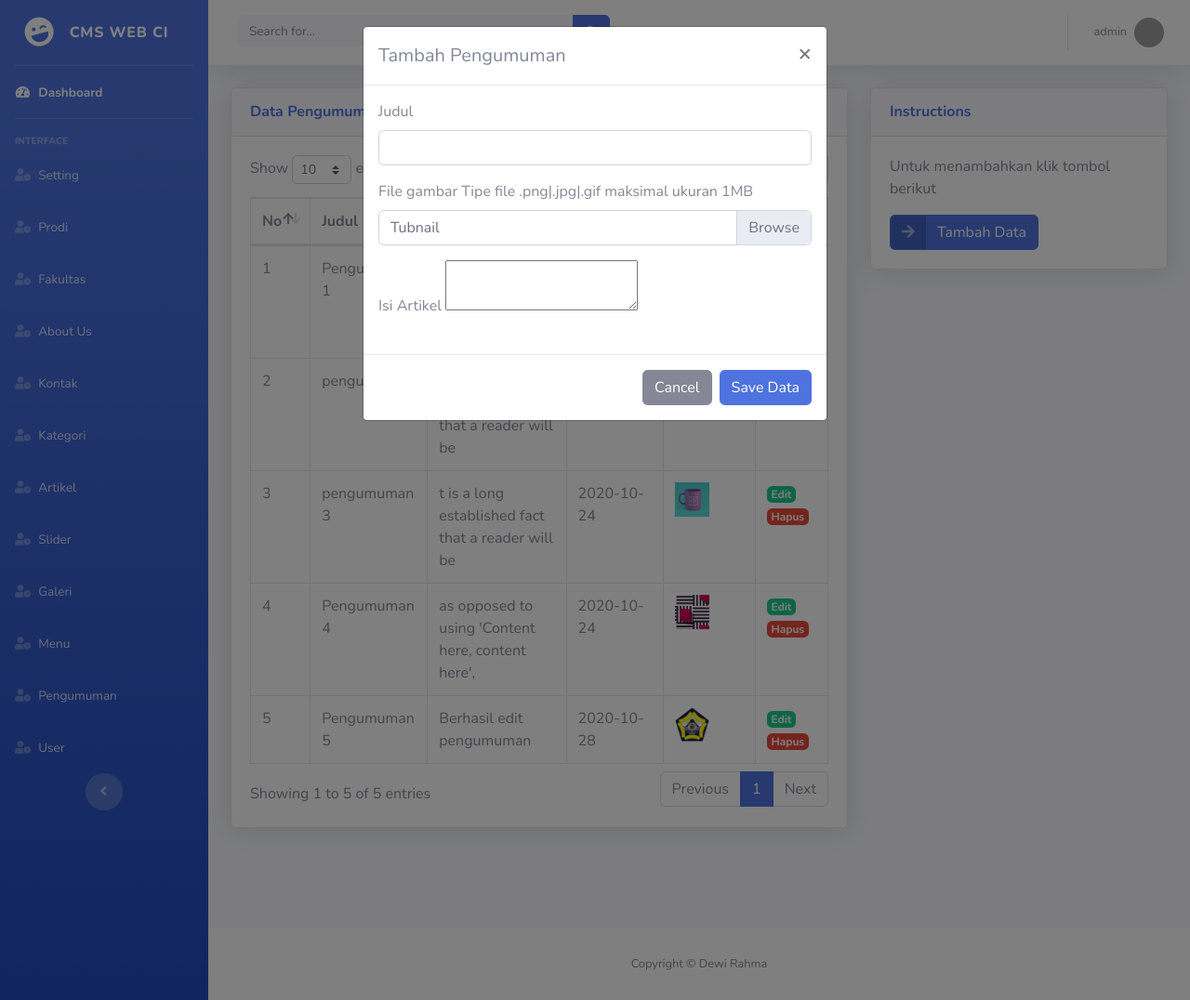
After one commit to weblinggau/dewi, a CodeIgniter app: page /dewi/Panel/pengumuman in a window 1280 px wide, after a click on "Tambah Data". The commit adds this page. Shown: the whole page at 93% size. Run offline with CodeIgniter, Linux system fonts and the light colour scheme; a user stored in the database is signed in; data comes from the database, SQL or seed files in the repository; both versions use the stored data as it was after the commit; some libraries are stand-ins or nearby versions; grey boxes are pictures that could not be loaded.

Commit message:
projek selesai di kerjakan semua data sudah terintegrasi

```diff
--- a/application/controllers/Panel.php
+++ b/application/controllers/Panel.php
@@ -129,7 +129,7 @@ class Panel extends CI_Controller {
         if ($this->session->userdata('login') != 'zpmlogin') {
             redirect('panel') ;
         }else{
-            $data['galeri'] = $this->Userdata->getgaleri()->result();
+            $data['galeri'] = $this->Userdata->getgal()->result();
             $this->load->view('template/panel_header');
             $this->load->view('template/panel_menu');
             $this->load->view('galeri/panel',$data);
@@ -164,4 +164,17 @@ class Panel extends CI_Controller {
 
     }
 
+    public function pengumuman(){
+        if ($this->session->userdata('login') != 'zpmlogin' && $this->session->userdata('role') != 1) {
+            redirect('panel') ;
+        }else{
+            $data['pem'] = $this->Userdata->getpem()->result();
+            $this->load->view('template/panel_header');
+            $this->load->view('template/panel_menu');
+            $this->load->view('pem/panel',$data);
+            $this->load->view('template/panel_footer');
+        }
+
+    }
+
 }
--- a/application/models/Userdata.php
+++ b/application/models/Userdata.php
@@ -229,6 +229,10 @@ class UserData extends CI_Model {
     // batas akhir module slide
 
     // module galeri
+    public function getgal(){
+        $data = $this->db->get('p_galeri');
+        return $data;
+    }
     public function addgaleri($data){
     	$this->pf_judul = $data['pf_judul'];
 		$this->pf_ket = $data['pf_ket'];
@@ -355,4 +359,37 @@ class UserData extends CI_Model {
 	    $this->db->trans_complete();
     }
     // batas akhir module menu
+
+    // module menu pengumuman
+    public function getpem(){
+        $data = $this->db->get('p_pengumuman');
+        return $data;
+    }
+    public function addpem($data){
+        $this->judul = $data['judul'];
+        $this->isi = $data['isi'];
+        $this->tgl = $data['tgl'];
+        $this->file = $data['file'];
+        $this->db->insert('p_pengumuman', $this);
+        return;
+    }
+
+    public function hapuspem($id){
+        $this->db->where('id_pem',$id);
+        $this->db->delete('p_pengumuman');
+       return;
+    }
+
+    public function pemedit($id){
+        $this->db->where('id_pem', $id);
+        $result = $this->db->get('p_pengumuman')->row();
+        return $result;
+    }
+
+    public function pemupdate($where,$data){
+        $this->db->where($where);
+        $this->db->update('p_pengumuman',$data);
+        return;
+    }
+    // batas akhir menu pengumuman
 }
--- /dev/null
+++ b/application/views/pem/panel.php
@@ -0,0 +1,159 @@
+<div class="container-fluid">
+
+          <div class="row">
+
+            <div class="col-lg-8 mb-4">
+
+              <!-- Illustrations -->
+                <div class="card shadow mb-4">
+                  <div class="card-header py-3">
+                    <h6 class="m-0 font-weight-bold text-primary">Data Pengumuman</h6>
+                  </div>
+                  <div class="card-body">
+                    <?= $this->session->flashdata('message'); ?>
+                    <div>
+                    <div class="table-responsive">
+                    <table class="table table-bordered" id="dataTable" width="100%" cellspacing="0">
+                      <thead>
+                        <tr>
+                          <th>No</th>
+                          <th>Judul</th>
+                          <th>Isi</th>
+                          <th>Tanggal</th>
+                          <th>File</th>
+                          <th>Aksi</th>
+                        </tr>
+                      </thead>
+                      <tbody>
+                       <?php
+                        $no = 1;
+                        foreach ($pem as $a) {
+                         ?>
+                        <tr>
+                          <td><?= $no++; ?></td>
+                          <td><?= $a->judul; ?></td>
+                          <td><?= substr($a->isi, 0, 50); ?></td>
+                          <td><?= $a->tgl; ?></td>
+                          <td>
+                            <img src="<?= base_url('uis/img/blog-img/').$a->file; ?>"  width="50%">
+                          </td>
+                          <td>
+                              <a href="" data-toggle="modal" data-target="#editpem" data-id="<?= $a->id_pem; ?>">
+                              <span class="badge badge-success">Edit</span>
+                              </a>
+                              <a href="<?= base_url("pem/hapus/").$a->id_pem;?>">
+                              <span class="badge badge-danger">Hapus</span>
+                              </a>
+                          </td>
+                        </tr>
+                        <?php } ?>
+                      </tbody>
+                    </table>
+                  </div>
+              </table>
+            </div>
+                  </div>
+                </div>
+            </div>
+            <!-- batas akhir -->
+
+            <div class="col-lg-4 mb-4">
+
+              <!-- Illustrations -->
+                <div class="card shadow mb-4">
+                  <div class="card-header py-3">
+                    <h6 class="m-0 font-weight-bold text-primary">Instructions</h6>
+                  </div>
+                  <div class="card-body">
+                    <p>Untuk menambahkan klik tombol berikut</p>
+                    <a href="#" class="btn btn-primary btn-icon-split" data-toggle="modal" data-target="#pem">
+                      <span class="icon text-white-50">
+                          <i class="fas fa-arrow-right"></i>
+                      </span>
+                      <span class="text">Tambah Data</span>
+                    </a>
+
+                  </div>
+                </div>
+            </div>
+          </div>
+        </div>
+        <!-- /.container-fluid -->
+      </div>
+      <!-- End of Main Content -->
+      <div class="modal fade" id="pem" tabindex="-1" role="dialog" aria-labelledby="exampleModalLabel" aria-hidden="true">
+        <div class="modal-dialog" role="document">
+          <div class="modal-content">
+            <div class="modal-header">
+              <h5 class="modal-title" id="exampleModalLabel">Tambah Pengumuman</h5>
+              <button class="close" type="button" data-dismiss="modal" aria-label="Close">
+                <span aria-hidden="true">×</span>
+              </button>
+            </div>
+            <div class="modal-body">
+              <form class="user" method="post" action="<?= base_url("pem/add");?>" enctype="multipart/form-data">
+                <div class="form-group">
+                  <label>Judul</label>
+                  <input type="text" class="form-control"  name="judul">
+                </div>
+                <div class="form-group">
+                    <label>File gambar</label>
+                    <label>Tipe file .png|.jpg|.gif maksimal ukuran 1MB</label>
+                    <div class="custom-file">
+                      <input type="file" class="custom-file-input" id="customFile" name="logo" >
+                      <label class="custom-file-label" for="customFile">Tubnail</label>
+                    </div>
+                </div>
+                <div class="form-group">
+                  <label>Isi Artikel</label>
+                  <textarea id="des" name="isi"></textarea>
+                </div>
+            </div>
+            <div class="modal-footer">
+              <button class="btn btn-secondary" type="button" data-dismiss="modal">Cancel</button>
+              <button type="submit" class="btn btn-primary btn-user">Save Data</button>
+            </div>
+            </form>
+          </div>
+        </div>
+      </div>
+      <div class="modal fade" id="editpem" tabindex="-1" role="dialog" aria-labelledby="exampleModalLabel" aria-hidden="true">
+        <div class="modal-dialog" role="document">
+          <div class="modal-content">
+            <div class="modal-header">
+              <h5 class="modal-title" id="exampleModalLabel">Edit Pengumuman</h5>
+              <button class="close" type="button" data-dismiss="modal" aria-label="Close">
+                <span aria-hidden="true">×</span>
+              </button>
+            </div>
+            <div class="modal-body">
+            <form class="prodi" method="post" action="<?= base_url("pem/update")?>" enctype="multipart/form-data">
+              <div class="modal-data"></div>
+            </div>
+            <div class="modal-footer">
+              <button class="btn btn-secondary" type="button" data-dismiss="modal">Cancel</button>
+              <button type="submit" class="btn btn-primary btn-user">Edit Data</button>
+            </div>
+            </form>
+          </div>
+        </div>
+      </div>
+  <script type="text/javascript">
+    $(document).ready(function(){
+        $('#editpem').on('show.bs.modal', function (e) {
+            var userDat = $(e.relatedTarget).data('id');
+            /* fungsi AJAX untuk melakukan fetch data */
+            $.ajax({
+                type : 'post',
+                url : '<?= base_url("pem/praedit") ?>',
+                /* detail per identifier ditampung pada berkas detail.php yang berada di folder application/view */
+                data :  'pem='+ userDat,
+                /* memanggil fungsi getDetail dan mengirimkannya */
+                success : function(data){
+                $('.modal-data').html(data);
+                /* menampilkan data dalam bentuk dokumen HTML */
+                }
+            });
+         });
+    });
+  </script>
--- a/application/views/template/panel_menu.php
+++ b/application/views/template/panel_menu.php
@@ -96,6 +96,12 @@
         <a class="nav-link collapsed" href="<?= base_url('panel/menu'); ?>" data-target="#collapseTwo" aria-expanded="true" aria-controls="collapseTwo">
           <i class="fas fa-fw fa-user-clock"></i>
           <span>Menu</span>
+        </a>
+      </li>
+      <li class="nav-item">
+        <a class="nav-link collapsed" href="<?= base_url('panel/pengumuman'); ?>" data-target="#collapseTwo" aria-expanded="true" aria-controls="collapseTwo">
+          <i class="fas fa-fw fa-user-clock"></i>
+          <span>Pengumuman</span>
         </a>
       </li>
       <li class="nav-item">
```
Also changed, not shown: application/controllers/Pem.php (added, +121 -0 lines), application/views/blog/index.php (+6 -41 lines), database/dewi.sql (+4 -3 lines), README.md, uis/img/blog-img/5f9984ea6ea8c.png (added).
